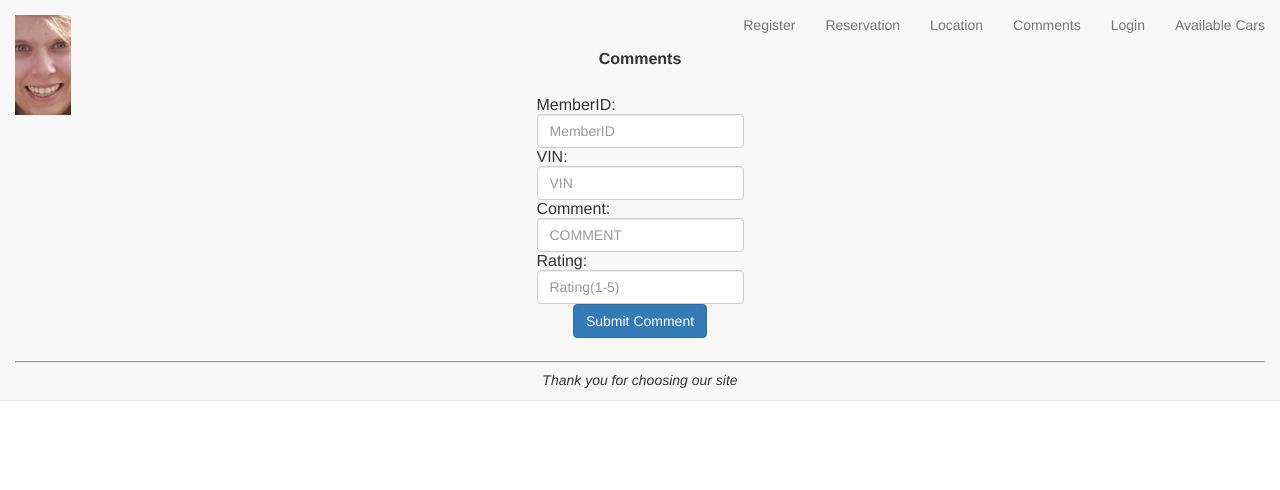
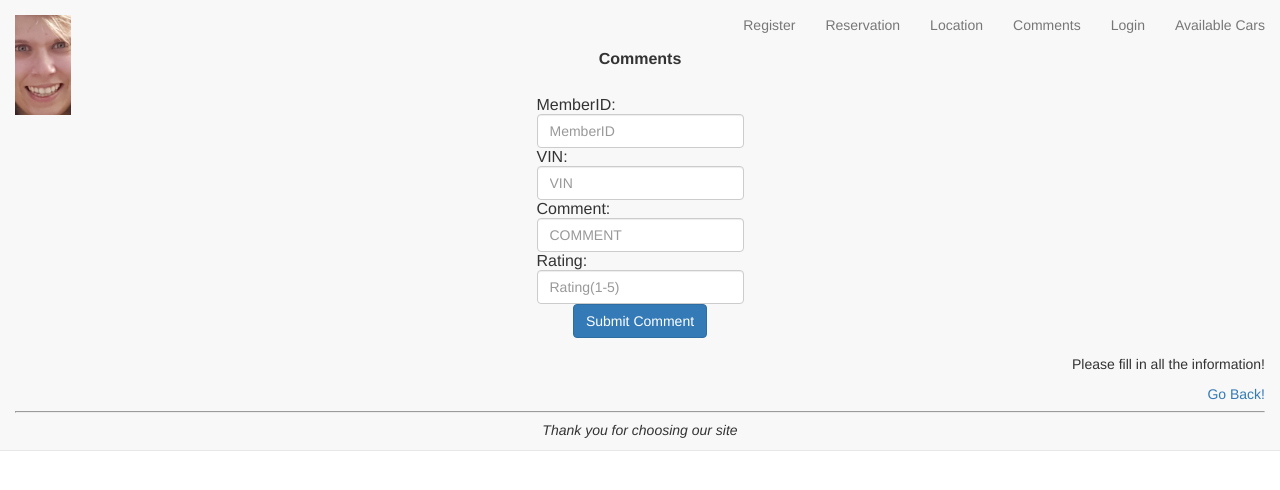
Before and after one commit to rachaelhouse/KTownCarShare, a PHP site: page /member/comment.php in a window 1280 px wide. Shown: the top 490 px of the page. Run offline with PHP 8.4, Linux system fonts and the light colour scheme; data that the repository does not hold is empty; some libraries are stand-ins or nearby versions.

Commit message:
Added base case for comments page

```diff
--- a/comment.php
+++ b/comment.php
@@ -48,13 +48,18 @@ include_once('./includes/header.class.php');
 <?php
 
 include_once('connect.php');
+if (empty($_POST["Name"])||empty($_POST["Address"])||empty($_POST["Phone"])||empty($_POST["Email"])||empty($_POST["License"])||empty($_POST["password"])){
+    echo "<p>Please fill in all the information!</p>";
+    $link_address='./comment.php';
+    echo "<a href='$link_address'>Go Back!</a>";
+}
+else{
     $MemberID = $_POST["MemberID"];
     $VIN = $_POST["VIN"];
     $COMMENT = $_POST["COMMENT"];
     $Rating = $_POST["Rating"];
-
 mysqli_query($cxn, "INSERT INTO COMMENT VALUES('$MemberID', '$VIN', '$Rating', '$COMMENT')");
-
+}
 ?>
 <?php
 	include_once('./includes/footer.class.php');
```
